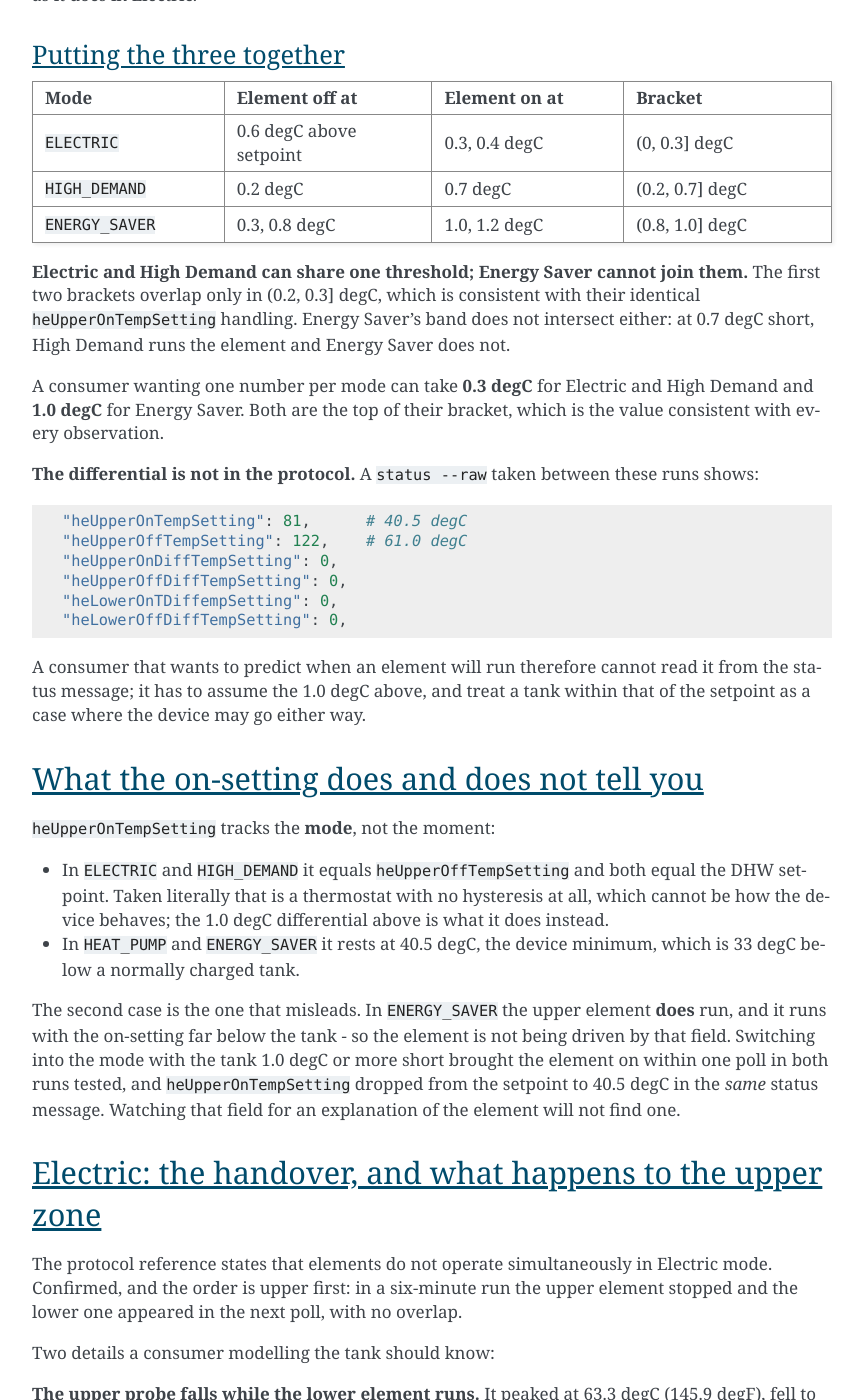
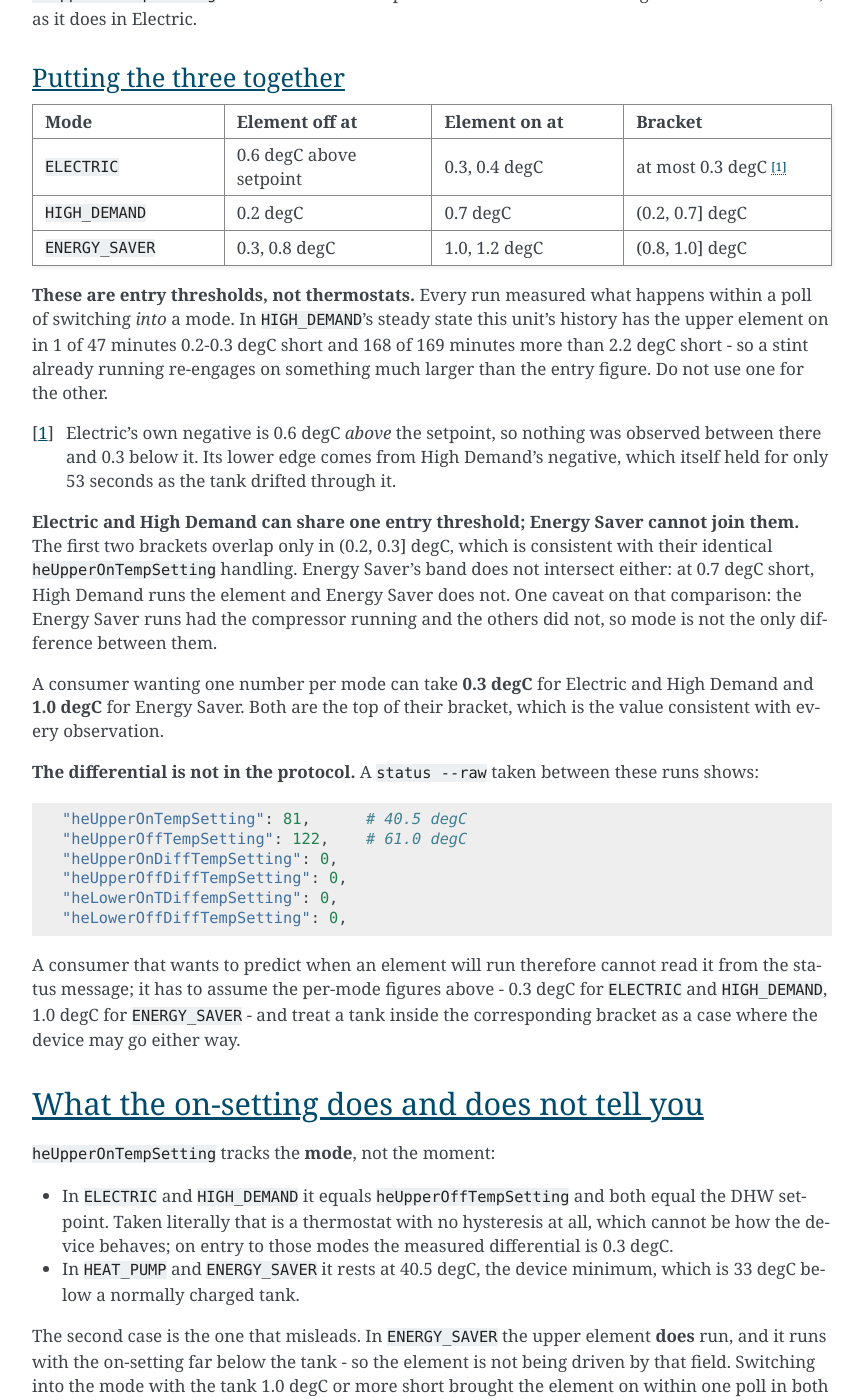
Before and after one commit to eman/nwp500-python, a Sphinx documentation site: the page built from docs/explanation/heating-elements.rst, in a window 1280 px wide and 1400 px high, scrolled down 2413 px. Shown: the whole window, without its empty margins (338-1202 px from the left). Built offline with Sphinx 7.4.7, drawn with Linux system fonts in a browser that asks for light colours; some of the changed text lies outside the part shown.

Commit message:
docs: these are entry thresholds, and two paragraphs said the wrong number
A review of the companion work found this page contradicting itself. The
summary and the per-mode tables give ELECTRIC and HIGH_DEMAND 0.3 degC,
and two later paragraphs told a consumer to assume 1.0 degC for exactly
those modes — the Energy Saver figure. Fixed.

More substantially, the page called the 0.3 degC a thermostat. It is an
entry threshold: every run measured what happens within a poll of
switching into a mode. In High Demand's steady state this unit's
history has the upper element on in 1 of 47 minutes 0.2-0.3 degC short
and 168 of 169 minutes more than 2.2 degC short, which is nothing like
a thermostat at the setpoint. The page says so now, and says not to use
one figure for the other.

Also: Electric's bracket rests on High Demand's negative rather than
its own (its only negative is above the setpoint), and that negative
held for 53 seconds as the tank drifted through it — both now
footnoted rather than presented as equivalent exposure. The element
power range covers all three measurements instead of pairing the upper
mean from one run with the lower from another and dropping the third.
And the cross-mode sentence notes that the Energy Saver runs had the
compressor running while the others did not.

```diff
--- a/CHANGELOG.rst
+++ b/CHANGELOG.rst
@@ -16,7 +16,10 @@ Documentation
   **mode-dependent**, and all three modes are bracketed by runs on
   either side: ``ELECTRIC`` and ``HIGH_DEMAND`` need about **0.3 degC**
   below the setpoint, ``ENERGY_SAVER`` needs **1.0 degC**. At 0.7 degC
-  short, High Demand runs the element and Energy Saver does not.
+  short, High Demand runs the element and Energy Saver does not. These
+  are **entry** thresholds, not thermostats: in High Demand's steady
+  state this unit's history has the element on in 1 of 47 minutes
+  0.2-0.3 degC short and 168 of 169 more than 2.2 degC short.
   Neither differential is published anywhere in the status message. Also documents Energy
   Saver's entry behaviour (the element engages although
   ``heUpperOnTempSetting`` rests 33 degC below the tank), Electric's
--- a/docs/explanation/heating-elements.rst
+++ b/docs/explanation/heating-elements.rst
@@ -53,8 +53,9 @@ The short version
        both, as the protocol reference already states. The handover
        takes one poll.
    * - Element power
-     - 5,219 W upper, 5,200 W lower, metered with the compressor off.
-       The reference gives 5,000 W at 240 V.
+     - 5,200-5,242 W over three measurements (two upper, one lower),
+       metered with the compressor off. The reference gives 5,000 W at
+       240 V.
    * - Zone coupling
      - While the lower element runs, the **upper** probe falls about
        1.9 degC (3.4 degF) before recovering. The zones are not
@@ -152,7 +153,7 @@ Putting the three together
    * - ``ELECTRIC``
      - 0.6 degC above setpoint
      - 0.3, 0.4 degC
-     - (0, 0.3] degC
+     - at most 0.3 degC [#electric]_
    * - ``HIGH_DEMAND``
      - 0.2 degC
      - 0.7 degC
@@ -162,11 +163,26 @@ Putting the three together
      - 1.0, 1.2 degC
      - (0.8, 1.0] degC
 
-**Electric and High Demand can share one threshold; Energy Saver cannot
-join them.** The first two brackets overlap only in (0.2, 0.3] degC,
+**These are entry thresholds, not thermostats.** Every run measured what
+happens within a poll of switching *into* a mode. In ``HIGH_DEMAND``'s
+steady state this unit's history has the upper element on in 1 of 47
+minutes 0.2-0.3 degC short and 168 of 169 minutes more than 2.2 degC
+short - so a stint already running re-engages on something much larger
+than the entry figure. Do not use one for the other.
+
+.. [#electric] Electric's own negative is 0.6 degC *above* the setpoint,
+   so nothing was observed between there and 0.3 below it. Its lower
+   edge comes from High Demand's negative, which itself held for only
+   53 seconds as the tank drifted through it.
+
+**Electric and High Demand can share one entry threshold; Energy Saver
+cannot join them.** The first two brackets overlap only in (0.2, 0.3] degC,
 which is consistent with their identical ``heUpperOnTempSetting``
 handling. Energy Saver's band does not intersect either: at 0.7 degC
-short, High Demand runs the element and Energy Saver does not.
+short, High Demand runs the element and Energy Saver does not. One
+caveat on that comparison: the Energy Saver runs had the compressor
+running and the others did not, so mode is not the only difference
+between them.
 
 A consumer wanting one number per mode can take **0.3 degC** for
 Electric and High Demand and **1.0 degC** for Energy Saver. Both are the
@@ -184,9 +200,10 @@ between these runs shows::
    "heLowerOffDiffTempSetting": 0,
 
 A consumer that wants to predict when an element will run therefore
-cannot read it from the status message; it has to assume the 1.0 degC
-above, and treat a tank within that of the setpoint as a case where the
-device may go either way.
+cannot read it from the status message; it has to assume the per-mode
+figures above - 0.3 degC for ``ELECTRIC`` and ``HIGH_DEMAND``, 1.0 degC
+for ``ENERGY_SAVER`` - and treat a tank inside the corresponding
+bracket as a case where the device may go either way.
 
 
 What the on-setting does and does not tell you
@@ -196,8 +213,8 @@ What the on-setting does and does not tell you
 
 * In ``ELECTRIC`` and ``HIGH_DEMAND`` it equals ``heUpperOffTempSetting``
   and both equal the DHW setpoint. Taken literally that is a thermostat
-  with no hysteresis at all, which cannot be how the device behaves; the
-  1.0 degC differential above is what it does instead.
+  with no hysteresis at all, which cannot be how the device behaves; on
+  entry to those modes the measured differential is 0.3 degC.
 * In ``HEAT_PUMP`` and ``ENERGY_SAVER`` it rests at 40.5 degC, the
   device minimum, which is 33 degC below a normally charged tank.
 
@@ -238,7 +255,8 @@ Element power
 Metered at the whole-unit power reading with the compressor off, so it
 is the element alone:
 
-* upper element: 5,219 W (5,205-5,242 over 33 samples)
+* upper element: 5,219 W on one run (5,205-5,242 over 33 samples) and
+  5,242 W on a second
 * lower element: 5,200 W
 
 The reference gives 3,755 W at 208 V or 5,000 W at 240 V. The measured
```
